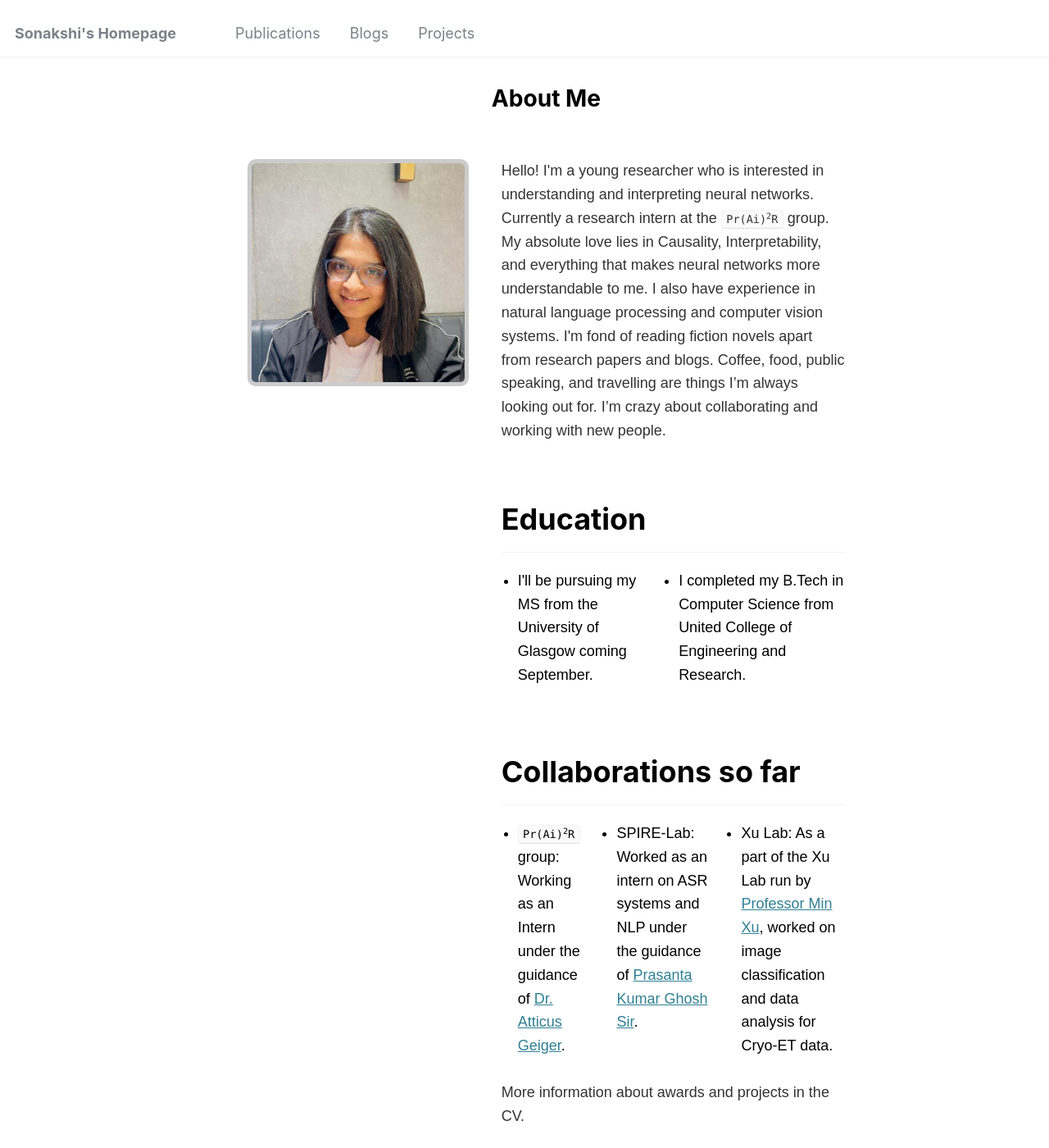
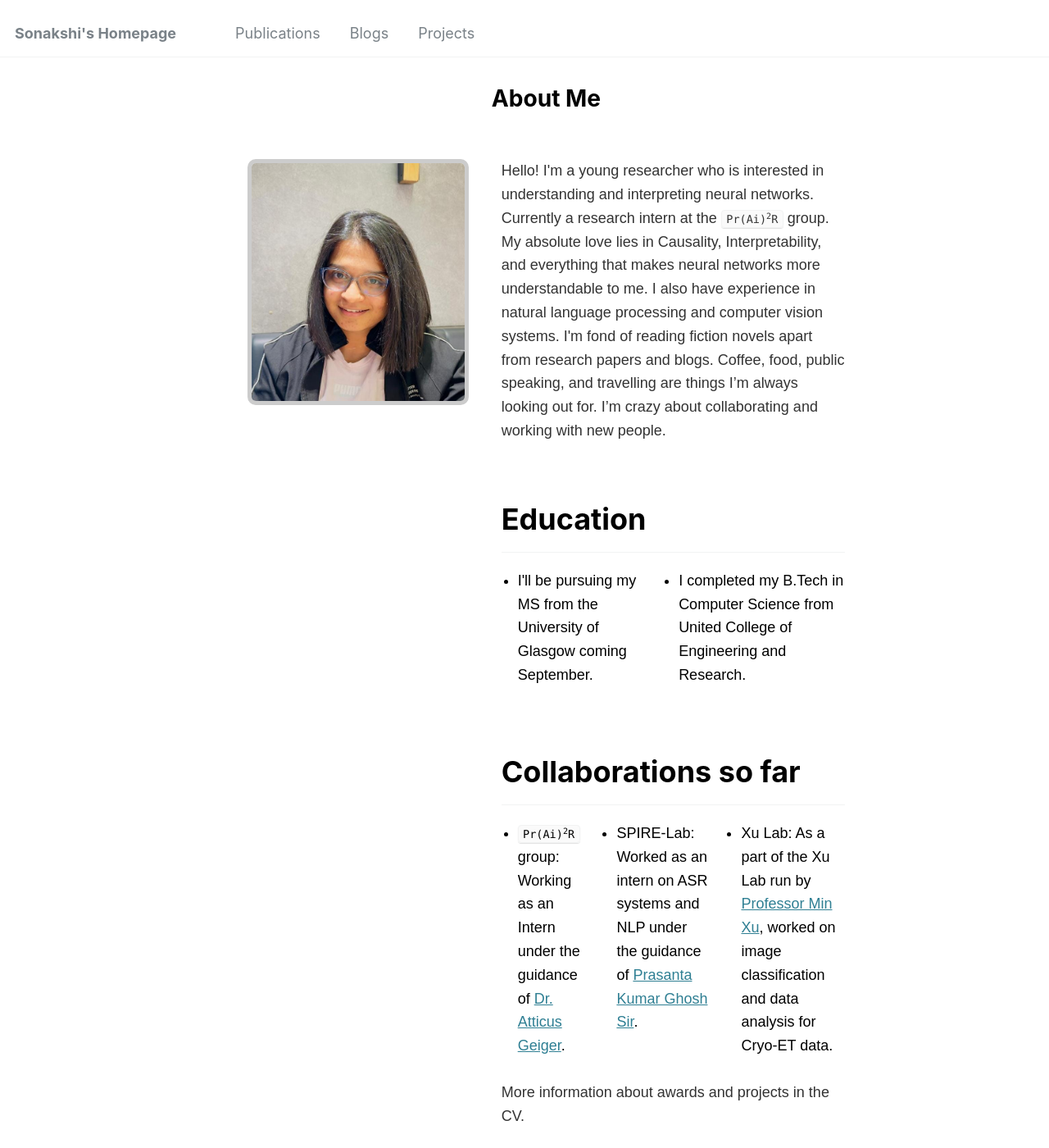
Before and after one commit to SonakshiChauhan/Sonakshi.github.io, a Jekyll site: the page built from _pages/about.md, in a window 1280 px wide and 1400 px high. Shown: the whole window at 82% size. Built offline with Jekyll 4.4.1, drawn with Linux system fonts in a browser that asks for light colours.

Commit message:
Update main.scss

```diff
--- a/assets/css/main.scss
+++ b/assets/css/main.scss
@@ -130,11 +130,11 @@ ul li {
 }
 
 .about-photo img {
-  width: 300px; /* Image width */
-  height: auto; /* Maintain aspect ratio */
-  object-fit: cover; /* Adjust image fit */
-  border-radius: 10px; /* Rounded corners */
-  border: 5px solid #ccc; /* Optional border styling */
+  width: 300px; /* Set the desired image width */
+  height: 300px; /* Set the height to match */
+  object-fit: cover; /* Ensures the image covers the container */
+  border-radius: 10px; /* Optional: Add rounded corners */
+  border: 5px solid #ccc; /* Optional: Add a border for styling */
 }
 
 .about-text {
```
